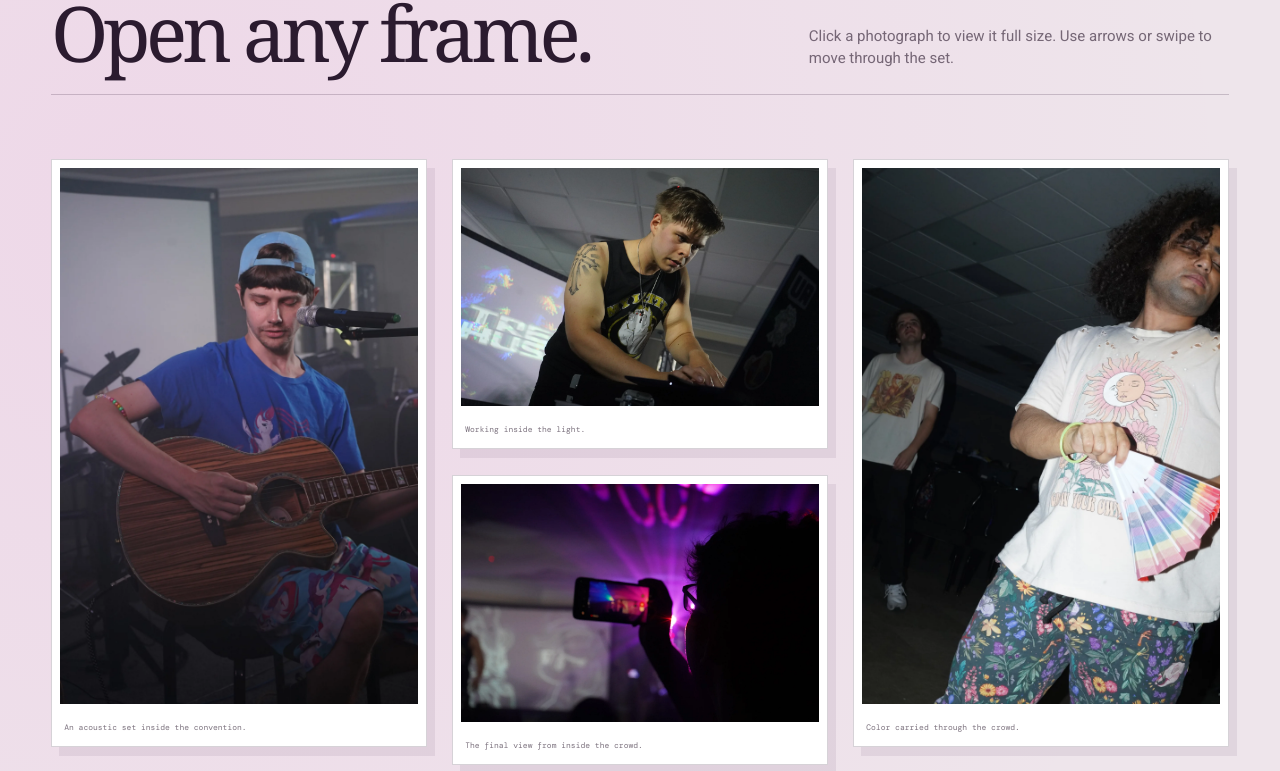
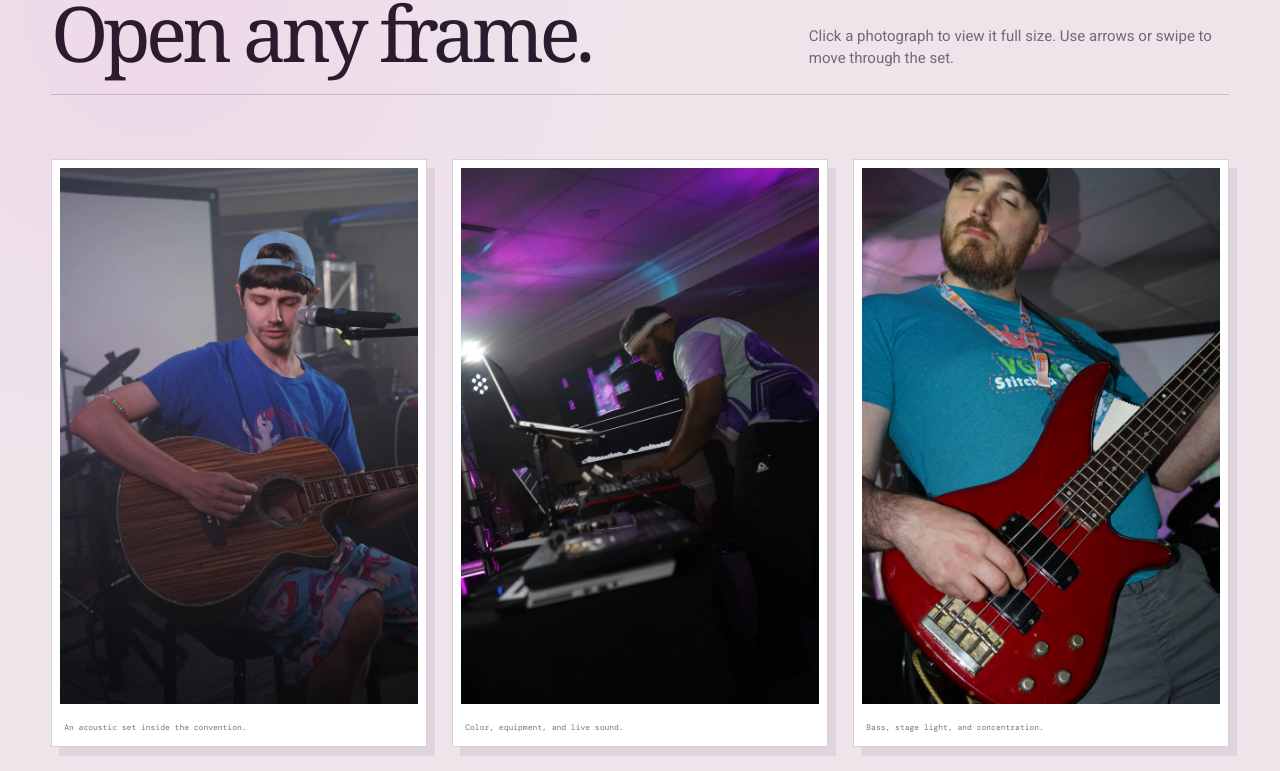
Before and after one commit to DanHues/creative-portfolio, a Next.js app: page /photography/sunshine-ponycon in a window 1280 px wide. Shown: the part 1594-2365 px from the top of the page. Built offline with nearby package versions, Linux system fonts and the light colour scheme; a web font is replaced by a local one.

Commit message:
Progressively reveal photoshoot images

```diff
--- a/components/photo-set-viewer.tsx
+++ b/components/photo-set-viewer.tsx
@@ -20,8 +20,10 @@
   basePath: string;
 }) {
   const [active, setActive] = useState<number | null>(null);
+  const [visibleCount, setVisibleCount] = useState(8);
   const touchStart = useRef<number | null>(null);
   const current = active === null ? null : photos[active];
+  const visiblePhotos = photos.slice(0, visibleCount);
 
   function move(direction: number) {
     if (active === null || photos.length < 2) return;
@@ -117,7 +119,7 @@
   return (
     <>
       <div className="photo-set-grid">
-        {photos.map((photo, index) => (
+        {visiblePhotos.map((photo, index) => (
           <figure className="photo-set-item" key={`${photo.image}-${index}`}>
             <button
               type="button"
@@ -135,6 +137,15 @@
           </figure>
         ))}
       </div>
+      {visibleCount < photos.length ? (
+        <button
+          className="photo-set-more"
+          type="button"
+          onClick={() => setVisibleCount((count) => Math.min(count + 8, photos.length))}
+        >
+          View more photographs
+        </button>
+      ) : null}
       {lightbox}
     </>
   );
```
